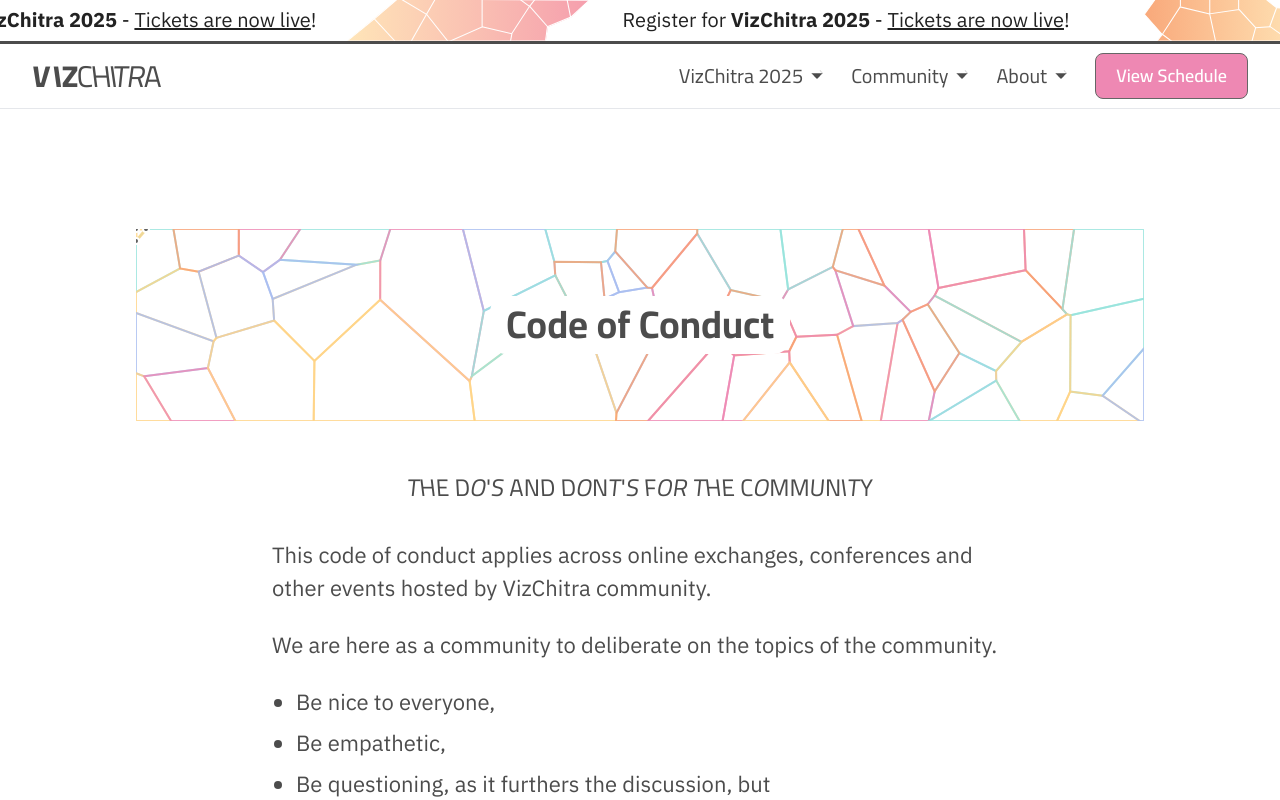
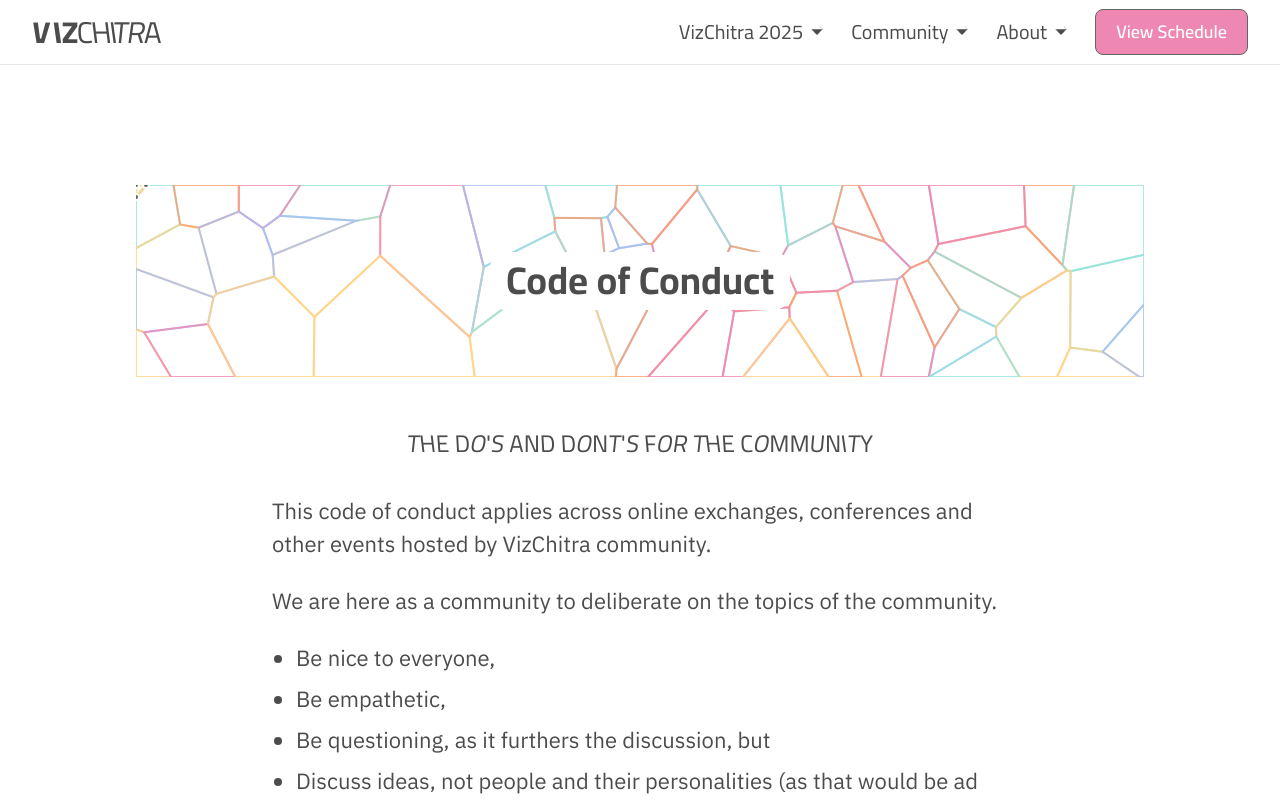
Before and after one commit to vizchitra/vizchitra.github.io, a SvelteKit app: page /code-of-conduct in a window 1280 px wide. Shown: the top 800 px of the page. Built offline with nearby package versions, Linux system fonts and the light colour scheme.

Commit message:
remove header cta

```diff
--- a/src/routes/+layout.svelte
+++ b/src/routes/+layout.svelte
@@ -1,7 +1,6 @@
 <script>
 	import Footer from '$lib/components/Footer.svelte';
 	import '../app.css';
-	import HeaderCallToAction from '$lib/components/HeaderCallToAction.svelte';
 
 	import { page } from '$app/stores';
 	import NavMenu from '$lib/components/Navbar/NavMenu.svelte';
@@ -10,7 +9,6 @@
 	let { children } = $props();
 </script>
 
-<HeaderCallToAction />
 <div class="app">
 	<NavMenu></NavMenu>
 	<main class:full-width={$page.url.pathname.includes('polygon-playground')}>
```
